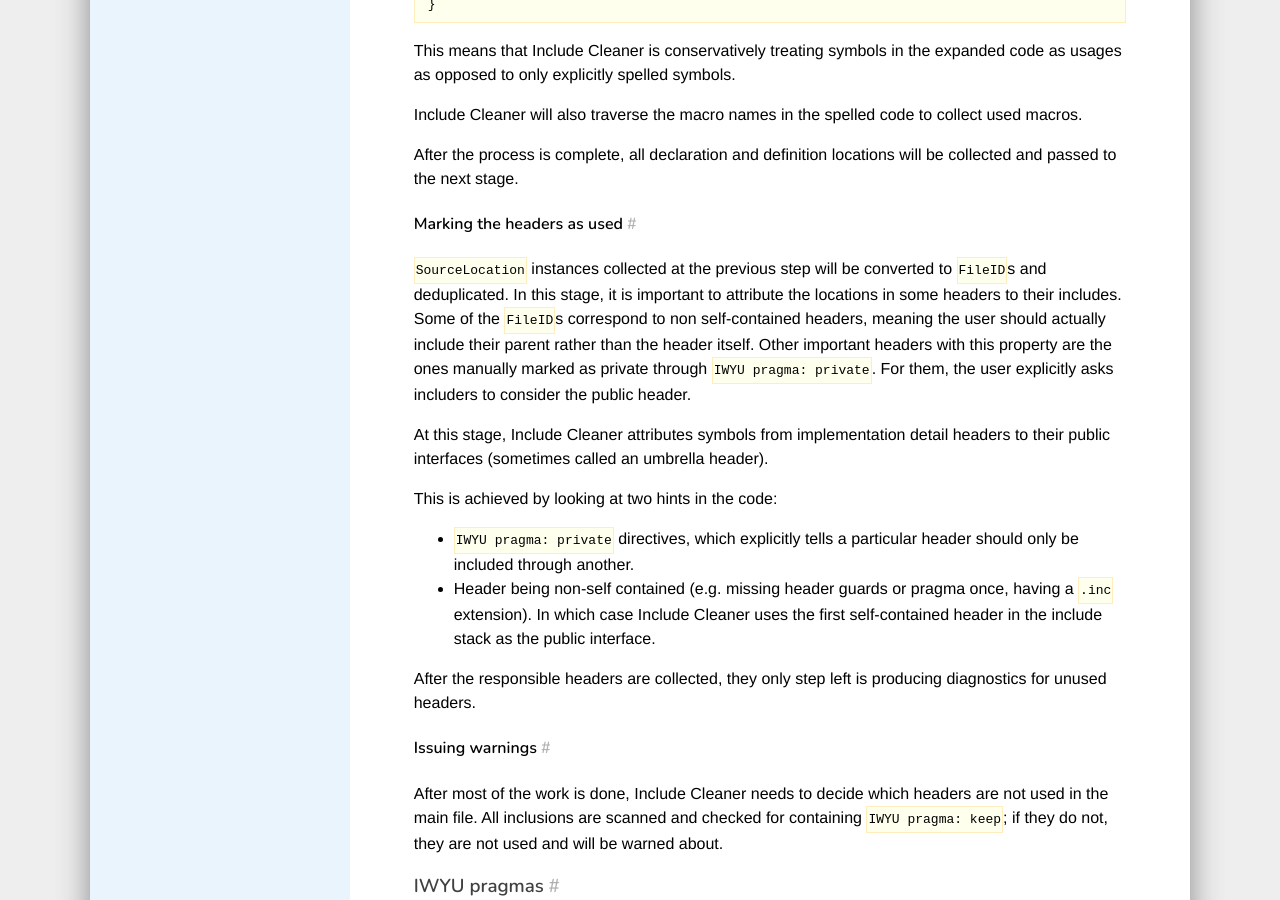
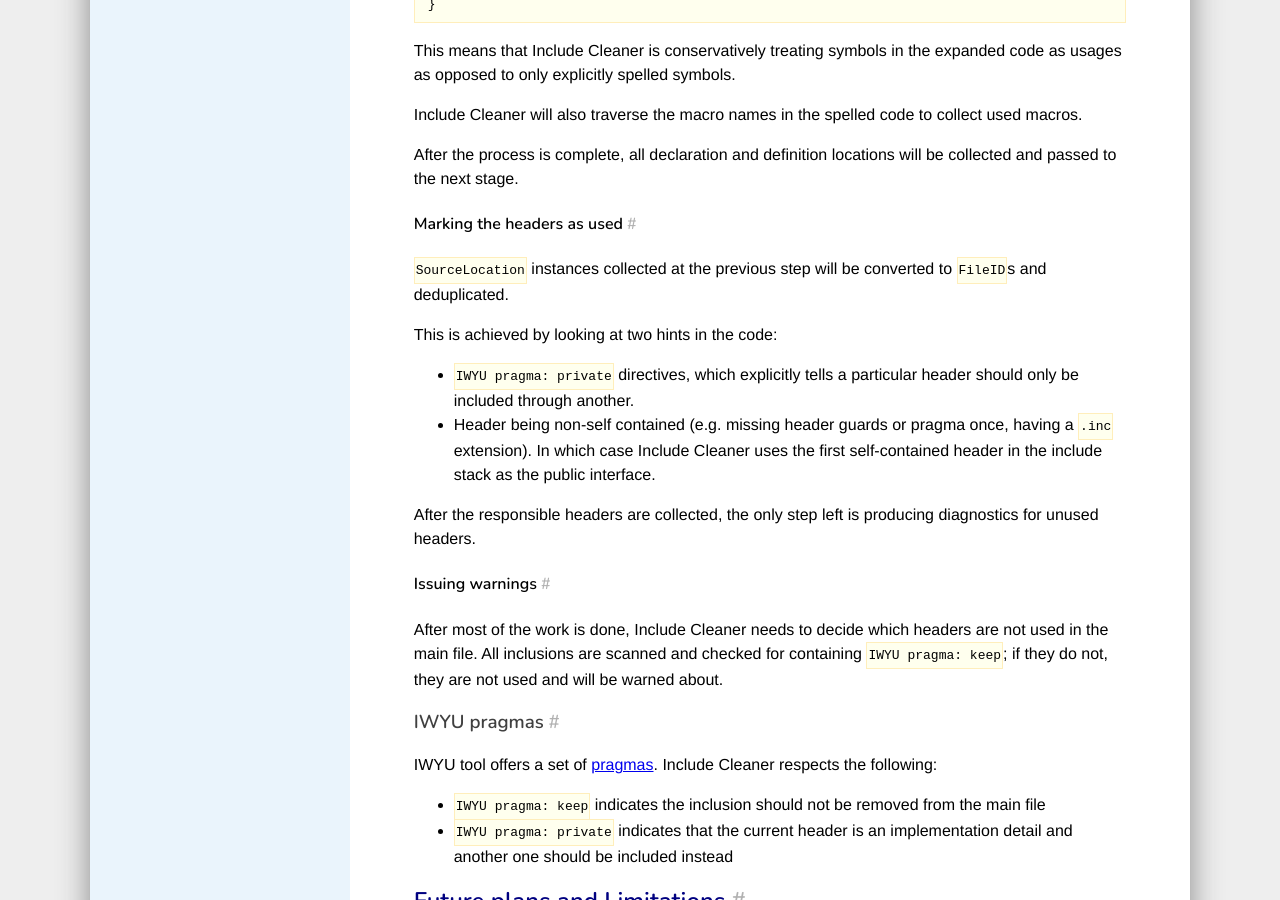
Before and after one commit to llvm/clangd-www, a Jekyll site: the page built from design/include-cleaner.md, in a window 1280 px wide and 900 px high, scrolled down 1797 px. Built offline with Jekyll 4.4.1, drawn with Linux system fonts in a browser that asks for light colours; our own code applies the rules of GitHub Pages for plain Markdown files; some of the changed text lies outside the part shown.

Commit message:
Resolve review comments

````diff
--- a/design/include-cleaner.md
+++ b/design/include-cleaner.md
@@ -7,7 +7,7 @@
 
 Include Cleaner is available in "preview" mode with an incomplete set of
 capabilities and can be enabled through [configuration
-file](/config#UnusedIncludes). If you experience any bugs, please submit a bug
+file](/config#unusedincludes). If you experience any bugs, please submit a bug
 report in [clangd/issues](https://github.com/clangd/clangd/issues).
 
 {:.v14}
@@ -52,12 +52,11 @@
 
 #### Scanning the main file
 
-IncludeCleaner will traverse Clang AST of the main file (the file currently
-opened in the editor). It will recursively visit AST nodes and collect locations
-of all referenced symbols (e.g.  types, functions, global variables). Any
-declaration explicitly mentioned in the code, brought in via macro expansions,
-implicitly through type deductions or template instantiations will be marked as
-"used". Example:
+IncludeCleaner will traverse Clang AST of the main file. It will recursively
+visit AST nodes and collect locations of all referenced symbols (e.g.  types,
+functions, global variables). Any declaration explicitly mentioned in the code,
+brought in via macro expansions, implicitly through type deductions or template
+instantiations will be marked as "used". Example:
 
 ```c++
 // foo.h
@@ -105,15 +104,7 @@
 #### Marking the headers as used
 
 `SourceLocation` instances collected at the previous step will be converted to
-`FileID`s and deduplicated. In this stage, it is important to attribute the
-locations in some headers to their includes. Some of the `FileID`s correspond to
-non self-contained headers, meaning the user should actually include their
-parent rather than the header itself. Other important headers with this property
-are the ones manually marked as private through `IWYU pragma: private`. For
-them, the user explicitly asks includers to consider the public header.
-
-At this stage, Include Cleaner attributes symbols from implementation detail
-headers to their public interfaces (sometimes called an umbrella header).
+`FileID`s and deduplicated.
 
 This is achieved by looking at two hints in the code:
 
@@ -123,7 +114,7 @@
   having a `.inc` extension). In which case Include Cleaner uses the first
   self-contained header in the include stack as the public interface.
 
-After the responsible headers are collected, they only step left is producing
+After the responsible headers are collected, the only step left is producing
 diagnostics for unused headers.
 
 #### Issuing warnings
````
